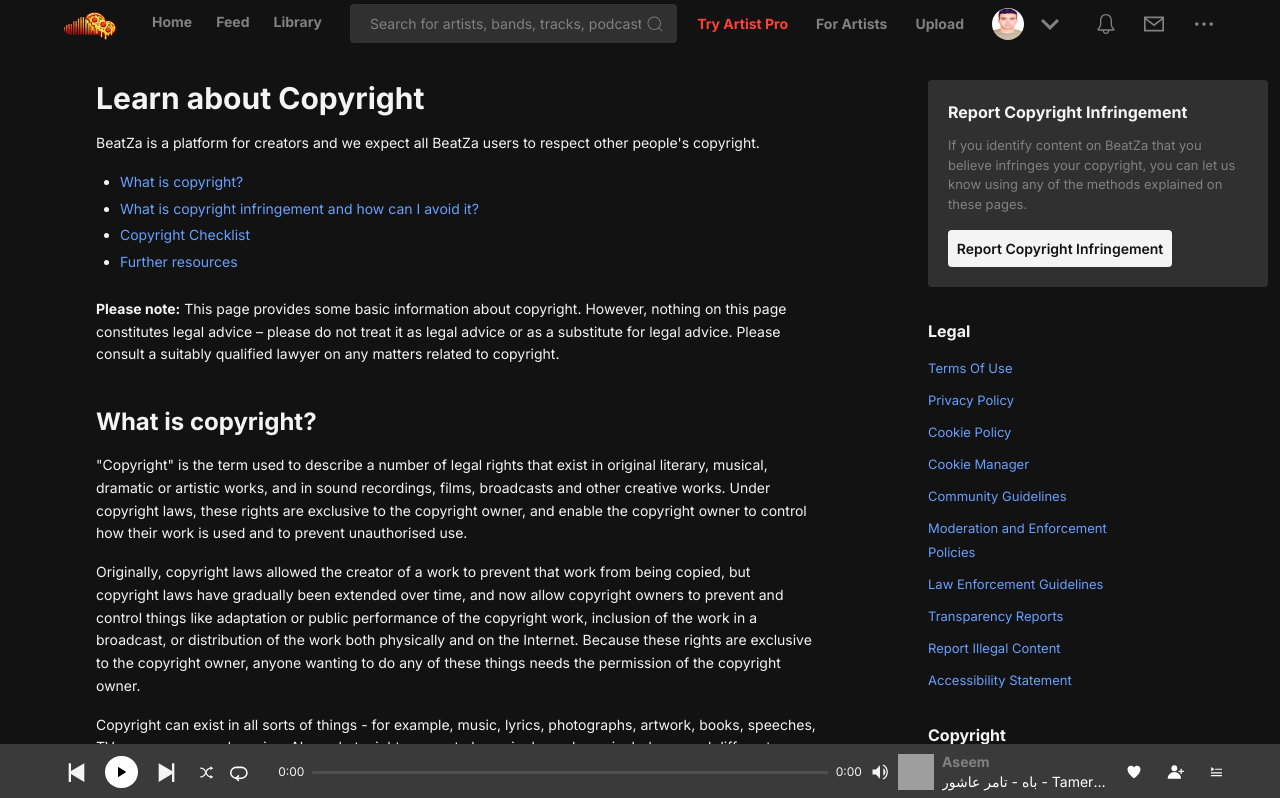
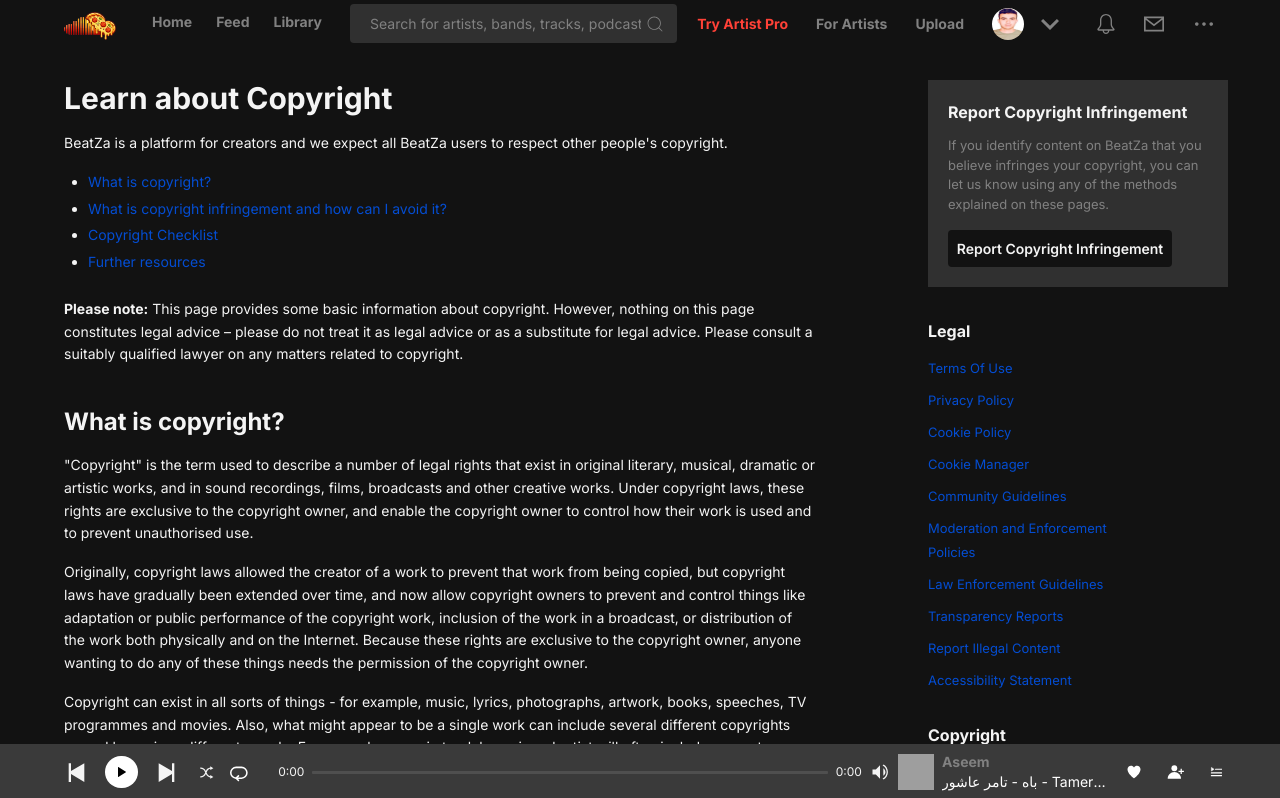
Before and after one commit to Abdallahs-Code/beatza, a Next.js app in the folder Frontend/: page /copyright in a window 1280 px wide. Shown: the top 798 px of the page. Built offline with nearby package versions, Linux system fonts and the light colour scheme; grey boxes are pictures that could not be loaded.

Commit message:
KH/ Fixed alignment issues

```diff
--- a/Frontend/src/app/(main)/(more-dropdown)/copyright/page.tsx
+++ b/Frontend/src/app/(main)/(more-dropdown)/copyright/page.tsx
@@ -5,7 +5,7 @@ import LegalSidebar from "@/app/(main)/(more-dropdown)/shared/LegalSidebar";
 
 export default function Copyright() {
   const Link = ({ children }: { children: React.ReactNode }) => (
-    <span className="cursor-pointer text-[#699FFF] hover:underline transition-colors">
+    <span className="cursor-pointer text-[#044DD2] hover:underline transition-colors">
       {children}
     </span>
   );
@@ -27,7 +27,7 @@ export default function Copyright() {
 
   return (
     <div className="min-h-screen bg-chinese-black text-white-smoke font-sans">
-      <div className="max-w-7xl mx-auto px-8 py-2 flex gap-28">
+      <div className="max-w-7xl mx-auto pr-8 py-2 flex gap-28">
 
         {/* MAIN CONTENT */}
         <main className="flex-1 max-w-3xl text-[14px] leading-relaxed text-white-smoke">
@@ -42,10 +42,10 @@ export default function Copyright() {
 
           {/* TOC */}
           <ul className="list-disc pl-6 mb-6 space-y-1">
-            <li><a href="#what-is-copyright" className="text-[#699FFF] hover:underline">What is copyright?</a></li>
-            <li><a href="#infringement" className="text-[#699FFF] hover:underline">What is copyright infringement and how can I avoid it?</a></li>
-            <li><a href="#checklist" className="text-[#699FFF] hover:underline">Copyright Checklist</a></li>
-            <li><a href="#resources" className="text-[#699FFF] hover:underline">Further resources</a></li>
+            <li><a href="#what-is-copyright" className="text-[#044DD2] hover:underline">What is copyright?</a></li>
+            <li><a href="#infringement" className="text-[#044DD2] hover:underline">What is copyright infringement and how can I avoid it?</a></li>
+            <li><a href="#checklist" className="text-[#044DD2] hover:underline">Copyright Checklist</a></li>
+            <li><a href="#resources" className="text-[#044DD2] hover:underline">Further resources</a></li>
           </ul>
 
           <p className="mb-10">
@@ -183,7 +183,7 @@ export default function Copyright() {
         <div className="w-64 shrink-0">
 
           {/* Report Card */}
-          <div className="bg-off-black w-85 p-5 mb-8 rounded">
+          <div className="bg-off-black w-75 p-5 mb-8">
             <h3 className="text-white-smoke font-bold text-base mb-3">
               Report Copyright Infringement
             </h3>
@@ -192,7 +192,7 @@ export default function Copyright() {
               copyright, you can let us know using any of the methods explained
               on these pages.
             </p>
-            <button className="w-56 bg-white-smoke text-chinese-black cursor-pointer text-[14px] font-semibold py-2 px-2 rounded hover:opacity-90 transition-colors">
+            <button className="w-56 bg-chinese-black text-white-smoke cursor-pointer text-[14px] font-semibold py-2 px-2 rounded hover:opacity-90 transition-colors">
               Report Copyright Infringement
             </button>
           </div>
--- a/Frontend/src/app/(main)/(more-dropdown)/legal/page.tsx
+++ b/Frontend/src/app/(main)/(more-dropdown)/legal/page.tsx
@@ -58,7 +58,7 @@ export default function Legal() {
   ];
 
   const Link = ({ children }: { children: React.ReactNode }) => (
-    <span className="cursor-pointer text-[#699FFF] hover:underline transition-colors">
+    <span className="cursor-pointer text-[#044DD2] hover:underline transition-colors">
       {children}
     </span>
   );
@@ -80,7 +80,7 @@ export default function Legal() {
 
   return (
     <div className="min-h-screen bg-chinese-black text-white-smoke font-sans">
-      <div className="max-w-7xl mx-auto px-8 py-3 flex gap-24">
+      <div className="max-w-7xl mx-auto pr-8 py-3 flex gap-24">
         {/* MAIN CONTENT */}
 
         <main className="flex-1 max-w-3xl text-[14px] leading-relaxed text-white-smoke">
@@ -140,7 +140,7 @@ export default function Legal() {
                 <li key={item.id}>
                   <a
                     href={`#${item.id}`}
-                    className="text-[#699FFF] hover:underline"
+                    className="text-[#044DD2] hover:underline"
                   >
                     {item.label}
                   </a>{" "}
--- a/Frontend/src/app/(main)/(more-dropdown)/shared/LegalSidebar.tsx
+++ b/Frontend/src/app/(main)/(more-dropdown)/shared/LegalSidebar.tsx
@@ -39,7 +39,7 @@ export default function LegalSidebar() {
             <ul className="space-y-2">
               {section.links.map((link, index) => (
                 <li key={`${link}-${index}`}>
-                  <a className="text-[13px] cursor-pointer hover:underline text-[#699FFF]">
+                  <a className="text-[13px] cursor-pointer hover:underline text-[#044DD2]">
                     {link}
                   </a>
                 </li>
```
